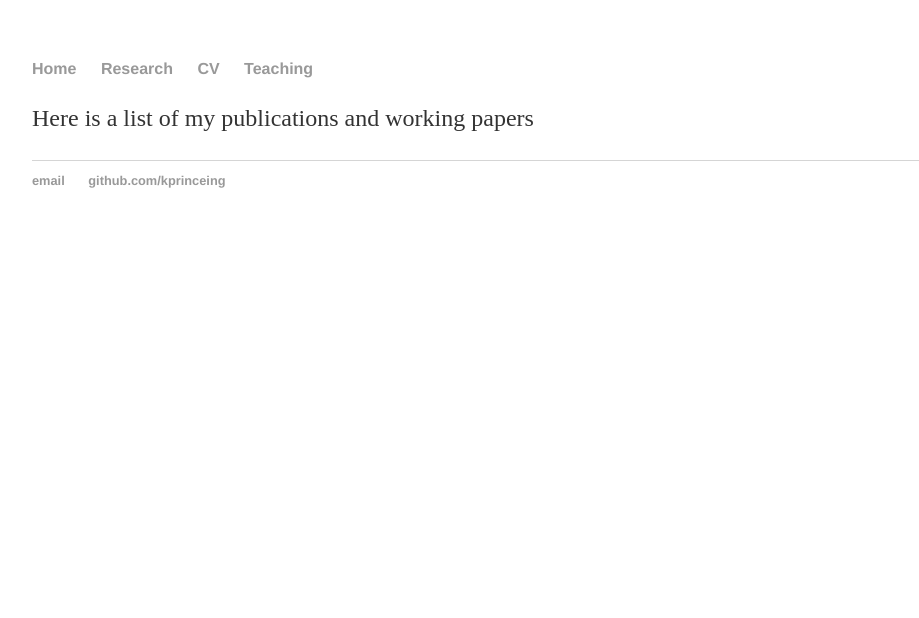
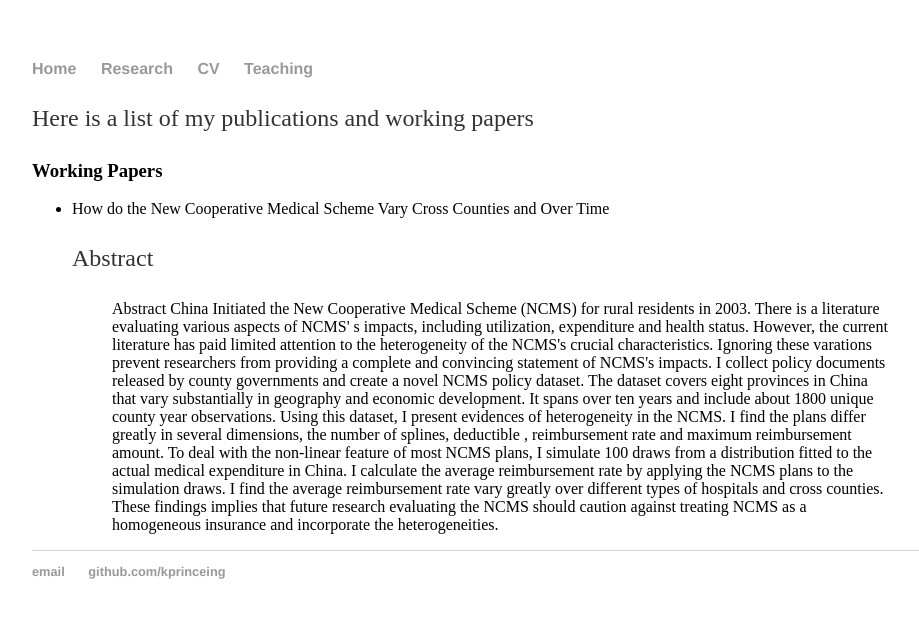
Before and after one commit to kprinceing/kprinceing.github.io, a Jekyll site: the page built from research.html, in a window 1280 px wide. Shown: the top 618 px of the page, without its empty margins (160-1079 px from the left). Built offline with Jekyll 4.4.1, drawn with Linux system fonts in a browser that asks for light colours.

Commit message:
Update research.html

```diff
--- a/research.html
+++ b/research.html
@@ -4,4 +4,10 @@
 ---
 <div class="blurb">
 	<p>Here is a list of my publications and working papers</p>
+	<h3>Working Papers</h3>
+	<ul>
+		<li> How do the New Cooperative Medical Scheme Vary Cross Counties and Over Time </li>
+		<p>  Abstract </p>
+		<blockquote> Abstract China Initiated the New Cooperative Medical Scheme (NCMS) for rural residents in 2003. There is a literature evaluating various aspects of NCMS' s impacts, including utilization, expenditure and health status. However, the current literature has paid limited attention to the heterogeneity of the NCMS's crucial characteristics. Ignoring these varations prevent researchers from providing a complete and convincing statement of NCMS's impacts. I collect policy documents released by county governments and create a novel NCMS policy dataset. The dataset covers eight provinces in China that vary substantially in geography and economic development. It spans over ten years and include about 1800 unique county year observations. Using this dataset, I present evidences of heterogeneity in the NCMS. I find the plans differ greatly in several dimensions, the number of splines, deductible , reimbursement rate and maximum reimbursement amount. To deal with the non-linear feature of most NCMS plans, I simulate 100 draws from a distribution fitted to the actual medical expenditure in China. I calculate the average reimbursement rate by applying the NCMS plans to the simulation draws. I find the average reimbursement rate vary greatly over different types of hospitals and cross counties. These findings implies that future research evaluating the NCMS should caution against treating NCMS as a homogeneous insurance and incorporate the heterogeneities. </blockquote>
+	</ul>
 </div><!-- /.blurb -->
```
